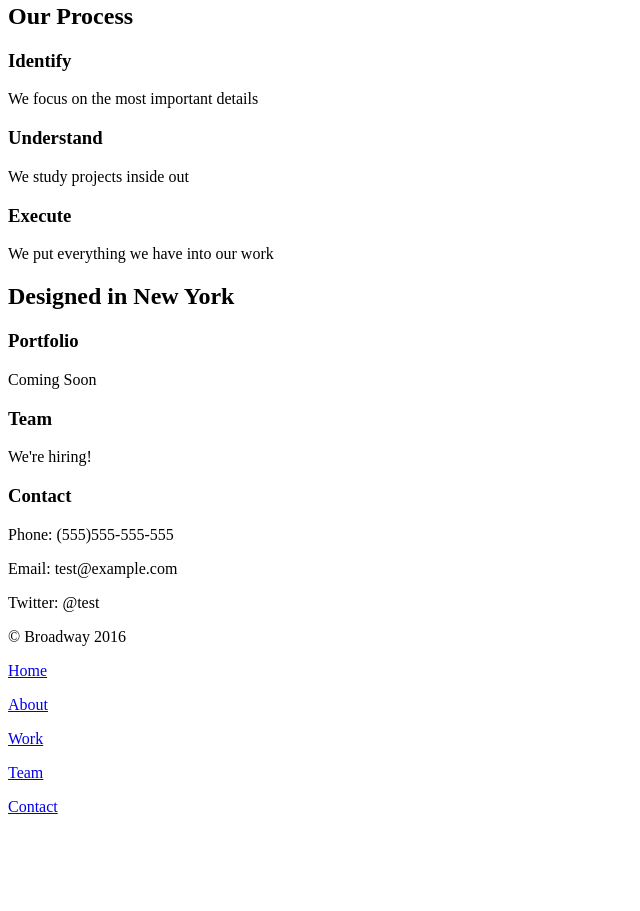
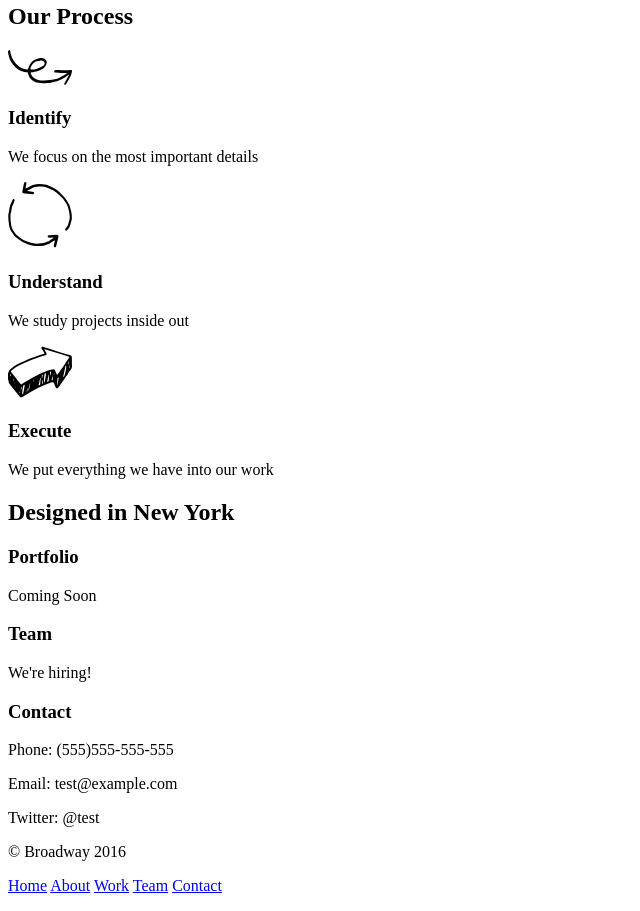
Before and after one commit to indreleonavi/broadway, a plain HTML site: page index.html in a window 1280 px wide. Shown: the part 251-1162 px from the top of the page, without its empty margins (0-640 px from the left). Before the commit the page ends 1083 px from the top, so only its background shows below. Drawn offline with Linux system fonts and the light colour scheme; files that its build step writes are made by us from their sources.

Commit message:
Icons added

```diff
--- a/index.html
+++ b/index.html
@@ -9,6 +9,8 @@
 
   <!-- Menu section -->
 
+  <div class="menu">
+
 <h1>Broadway Design</h1>
       <p><a class="btn-nav" href="#">Home</a></p>
     <p><a class="btn-nav" href="#">Process</a></p>
@@ -16,17 +18,27 @@
       <p><a class="btn-nav" href="#">Team</a></p>
       <p><a class="btn-nav" href="#">Contact</a></p>
 
+    </div>
+
     <!-- Process section -->
+<div class="supporting" id="process">
 <h2>Our Process</h2>
-
+<div class="supporting-item">
+  <img src="resources/images/identify.svg" alt="identify-icon">
 <h3>Identify</h3>
 <p>We focus on the most important details</p>
-
-<h3>Understand</h3>
+</div>
+<div class="supporting-item">
+  <img src="resources/images/understand.svg" alt="understand-icon">
+<h3>Understand</h3
 <p>We study projects inside out</p>
-
+</div>
+<div class="supporting-item">
+  <img src="resources/images/execute.svg" alt="execute-icon">
 <h3>Execute</h3>
 <p>We put everything we have into our work</p>
+</div>
+</div>
 
   <!-- Mini Hero section -->
 
@@ -36,23 +48,43 @@
 
   <!-- About section -->
 
+<div class="supporting" id="work">
+  <div class="supporting-item">
   <h3>Portfolio</h3>
   <p>Coming Soon</p>
+
+</div>
+</div>
+
+  <div class="supporting" id="team">
+    <div class="supporting-item">
   <h3>Team</h3>
   <p>We're hiring!</p>
+
+</div>
+</div>
+
+  <div class="supporting" id="contact">
+    <div class="supporting-item">
   <h3>Contact</h3>
   <p>Phone: (555)555-555-555</p>
   <p>Email: test@example.com</p>
   <p>Twitter: @test</p>
 
+</div>
+</div>
+
+
   <!-- Footer -->
 
   <div class="footer">&copy; Broadway 2016
-    <p><a class="btn-nav" href="#">Home</a></p>
-  <p><a class="btn-nav" href="#about">About</a></p>
-    <p><a class="btn-nav" href="#work">Work</a></p>
-    <p><a class="btn-nav" href="#team">Team</a></p>
-    <p><a class="btn-nav" href="#contact">Contact</a></p>
+    <p>
+      <a class="btn-nav" href="#">Home</a>
+      <a class="btn-nav" href="#about">About</a>
+      <a class="btn-nav" href="#work">Work</a>
+      <a class="btn-nav" href="#team">Team</a>
+      <a class="btn-nav" href="#contact">Contact</a>
+    </p>
 
   </div>
 
```
Also changed, not shown: resources/images/execute.svg (added), resources/images/identify.svg (added), resources/images/understand.svg (added).
